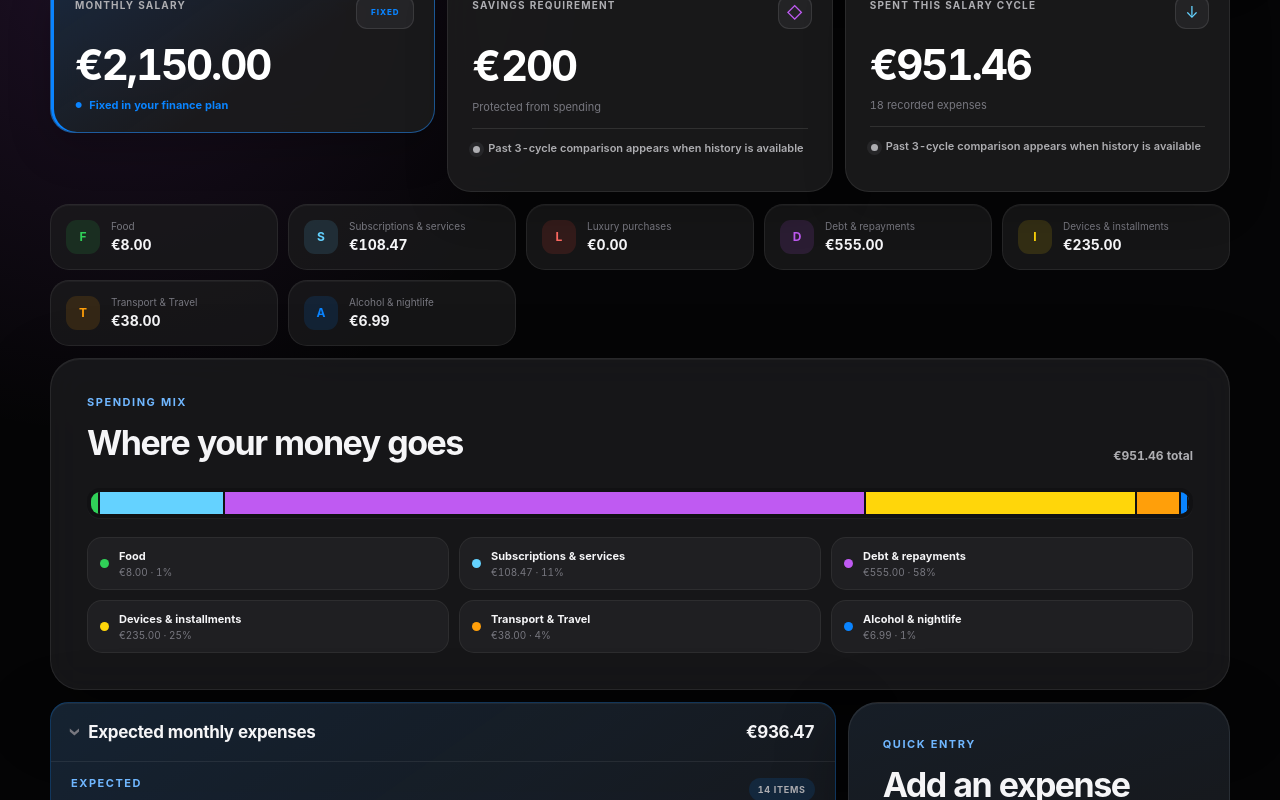
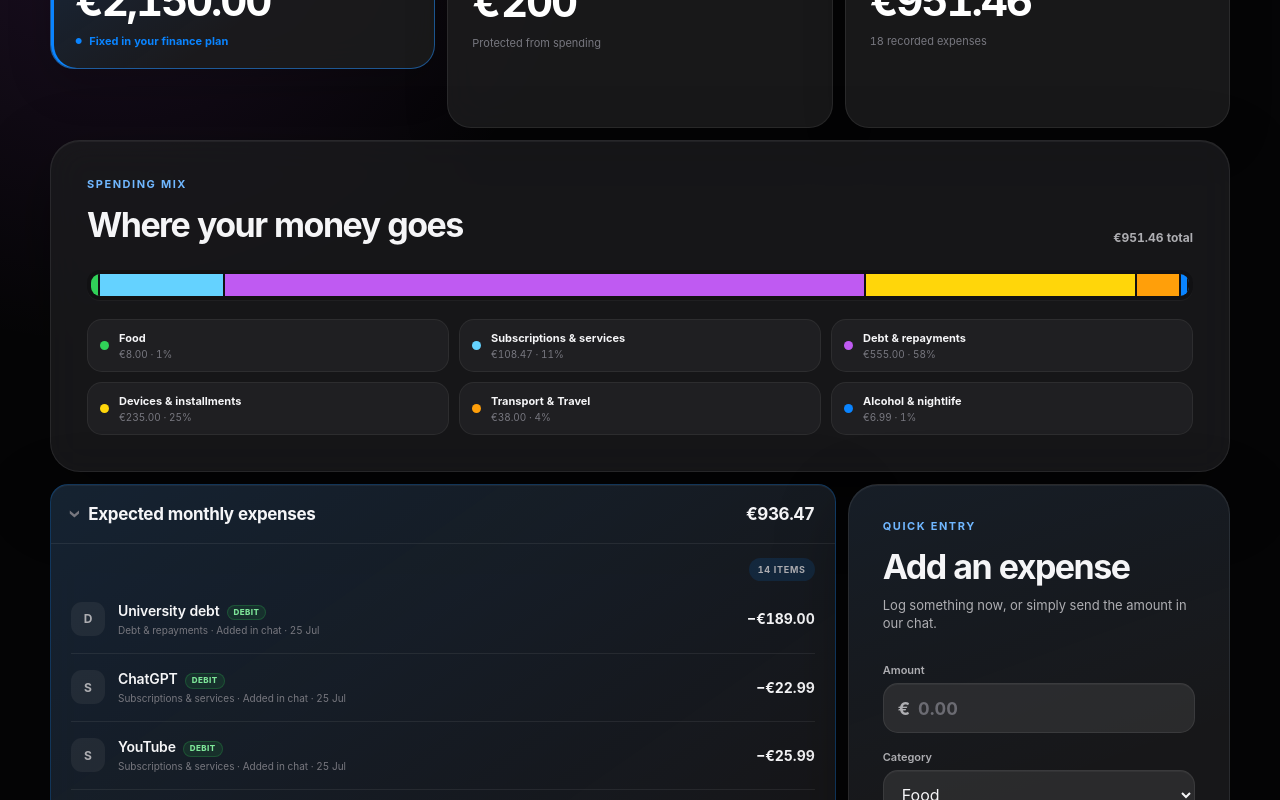
Before and after one commit to kbekulov/finance, a Next.js app: page / in a window 1280 px wide. Shown: the part 1260-2060 px from the top of the page. Built offline with nearby package versions, Linux system fonts and the light colour scheme.

Commit message:
Remove redundant dashboard information

```diff
--- a/app/page.tsx
+++ b/app/page.tsx
@@ -87,7 +87,6 @@ const COPY = {
     savings: "SAVINGS REQUIREMENT",
     protected: "Protected from spending",
     spentMonth: "SPENT THIS SALARY CYCLE",
-    comparisonUnavailable: "Past 3-cycle comparison appears when history is available",
     savingsMore: "Planned savings are {difference} above the prior {count}-cycle average of {average}",
     savingsLess: "Planned savings are {difference} below the prior {count}-cycle average of {average}",
     savingsSame: "Planned savings match the prior {count}-cycle average of {average}",
@@ -98,16 +97,12 @@ const COPY = {
     mix: "SPENDING MIX",
     where: "Where your money goes",
     total: "total",
-    ledger: "THE LEDGER",
     recent: "Recent expenses",
     items: "ITEMS",
-    expectedEyebrow: "EXPECTED",
     expectedMonthly: "Expected monthly expenses",
-    expectedMonthlyTotal: "Expected monthly total",
     oneTimeExpenses: "One-time expenses",
     empty: "Nothing spent yet",
     emptyText: "expenses will appear here as you add them.",
-    monthly: "Monthly",
     receipt: "Receipt",
     chat: "Added in chat",
     here: "Added here",
@@ -142,7 +137,6 @@ const COPY = {
     financeHistoryLabel: "Salary cycle history",
     monthlyPlanLabel: "Salary cycle plan balance",
     monthlyTotalsLabel: "Salary cycle totals",
-    expenseCategoriesLabel: "Expense categories",
     budgetUsed: "{percent}% of spending budget used",
     noSpendingBudget: "NO SPENDING BUDGET",
     salaryEuroLabel: "Monthly salary in euros",
@@ -170,7 +164,6 @@ const COPY = {
     savings: "ЦЕЛЬ НАКОПЛЕНИЙ",
     protected: "Защищено от расходов",
     spentMonth: "ПОТРАЧЕНО В ЭТОМ ЦИКЛЕ",
-    comparisonUnavailable: "Сравнение с 3 прошлыми циклами появится, когда будет доступна история",
     savingsMore: "План накоплений на {difference} выше среднего за {count} прошлых цикла: {average}",
     savingsLess: "План накоплений на {difference} ниже среднего за {count} прошлых цикла: {average}",
     savingsSame: "План накоплений совпадает со средним за {count} прошлых цикла: {average}",
@@ -181,16 +174,12 @@ const COPY = {
     mix: "СТРУКТУРА РАСХОДОВ",
     where: "Куда уходят деньги",
     total: "всего",
-    ledger: "ЖУРНАЛ",
     recent: "Последние расходы",
     items: "ЗАПИСЕЙ",
-    expectedEyebrow: "ОЖИДАЕТСЯ",
     expectedMonthly: "Ожидаемые ежемесячные расходы",
-    expectedMonthlyTotal: "Всего ожидается в месяц",
     oneTimeExpenses: "Разовые расходы",
     empty: "Расходов пока нет",
     emptyText: "расходы появятся здесь после добавления.",
-    monthly: "Ежемесячно",
     receipt: "Чек",
     chat: "Добавлено в чате",
     here: "Добавлено здесь",
@@ -225,7 +214,6 @@ const COPY = {
     financeHistoryLabel: "История циклов зарплаты",
     monthlyPlanLabel: "Баланс цикла зарплаты",
     monthlyTotalsLabel: "Итоги цикла зарплаты",
-    expenseCategoriesLabel: "Категории расходов",
     budgetUsed: "Использовано {percent}% бюджета на расходы",
     noSpendingBudget: "НЕТ БЮДЖЕТА НА РАСХОДЫ",
     salaryEuroLabel: "Месячный доход в евро",
@@ -547,9 +535,7 @@ export default function Home() {
       ? HISTORY.slice(Math.max(0, selectedIndex - 3), selectedIndex)
       : [];
   const comparisonFor = (kind: "savings" | "spending", currentValue: number) => {
-    if (!previousCycles.length) {
-      return { text: copy.comparisonUnavailable, tone: "neutral" };
-    }
+    if (!previousCycles.length) return null;
 
     const values = previousCycles.map((record) =>
       kind === "savings"
@@ -632,7 +618,6 @@ export default function Home() {
             </span>
             <small>
               {categoryLabel(expense.category)} ·{" "}
-              {expense.recurring ? `${copy.monthly} · ` : ""}
               {sourceLabel(expense.source, language)} ·{" "}
               {new Date(`${expense.date}T12:00:00`).toLocaleDateString(locale, {
                 day: "numeric",
@@ -838,6 +823,7 @@ export default function Home() {
           </div>
         </header>
 
+        {HISTORY.length > 1 && (
           <nav className="month-history" aria-label={copy.financeHistoryLabel}>
             {HISTORY.map((record) => (
               <button
@@ -853,6 +839,7 @@ export default function Home() {
             ))}
             <span>{HISTORY.length} / 12 {copy.monthsSaved}</span>
           </nav>
+        )}
 
         <section
           className="month-timeline"
@@ -970,9 +957,11 @@ export default function Home() {
               />
             </label>
             <small>{copy.protected}</small>
+            {savingsComparison && (
               <div className={`stat-comparison ${savingsComparison.tone}`}>
                 {savingsComparison.text}
               </div>
+            )}
           </article>
 
           <article className="stat-card expenses">
@@ -980,24 +969,12 @@ export default function Home() {
             <p>{copy.spentMonth}</p>
             <strong>{euro.format(spent)}</strong>
             <small>{data.expenses.length} {copy.recorded}</small>
+            {spendingComparison && (
               <div className={`stat-comparison ${spendingComparison.tone}`}>
                 {spendingComparison.text}
               </div>
+            )}
           </article>
-        </section>
-
-        <section className="category-strip" aria-label={copy.expenseCategoriesLabel}>
-          {categoryTotals.map((item) => (
-            <article key={item.name}>
-              <span className={`category-symbol category-${categorySymbol(item.name).toLowerCase()}`}>
-                {categorySymbol(item.name)}
-              </span>
-              <span>
-                <small>{categoryLabel(item.name)}</small>
-                <strong>{euro.format(item.amount)}</strong>
-              </span>
-            </article>
-          ))}
         </section>
 
         <section className="breakdown-panel" aria-labelledby="breakdown-title">
@@ -1066,14 +1043,9 @@ export default function Home() {
                 </summary>
                 <div className="expense-table-body">
                   <div className="expense-table-meta">
-                    <p className="eyebrow">{copy.expectedEyebrow}</p>
                     <span>{recurringExpenses.length} {copy.items}</span>
                   </div>
                   {expenseList(recurringExpenses)}
-                  <footer className="recurring-total">
-                    <span>{copy.expectedMonthlyTotal}</span>
-                    <strong>{euro.format(recurringTotal)}</strong>
-                  </footer>
                 </div>
               </details>
             )}
@@ -1091,7 +1063,6 @@ export default function Home() {
               </summary>
               <div className="expense-table-body">
                 <div className="expense-table-meta">
-                  <p className="eyebrow">{copy.ledger}</p>
                   <span>{oneTimeExpenses.length} {copy.items}</span>
                 </div>
                 {oneTimeExpenses.length > 0 ? (
--- a/styles.css
+++ b/styles.css
@@ -491,7 +491,6 @@ main::before {
 :root[data-theme="nier-automata"] .breakdown-panel,
 :root[data-theme="nier-automata"] .expense-table,
 :root[data-theme="nier-automata"] .add-panel,
-:root[data-theme="nier-automata"] .category-strip article,
 :root[data-theme="nier-automata"] .breakdown-item,
 :root[data-theme="nier-automata"] .month-timeline {
   border-color: rgba(34, 52, 59, 0.14);
@@ -633,13 +632,11 @@ main::before {
 }
 
 :root[data-theme="nier-automata"] .expense-list li,
-:root[data-theme="nier-automata"] .expense-table[open] > .expense-table-summary,
-:root[data-theme="nier-automata"] .recurring-total {
+:root[data-theme="nier-automata"] .expense-table[open] > .expense-table-summary {
   border-color: rgba(34, 52, 59, 0.12);
 }
 
 :root[data-theme="nier-automata"] .expense-table-summary:hover,
-:root[data-theme="nier-automata"] .recurring-total,
 :root[data-theme="nier-automata"] .expense-table-meta > span {
   background: rgba(126, 164, 174, 0.11);
 }
@@ -1206,26 +1203,6 @@ h1 em {
   font-size: 8px;
 }
 
-.category-strip {
-  display: grid;
-  grid-template-columns: repeat(5, minmax(0, 1fr));
-  gap: 10px;
-  margin-bottom: 12px;
-}
-
-.category-strip article {
-  display: flex;
-  align-items: center;
-  gap: 11px;
-  min-width: 0;
-  border: 1px solid rgba(255, 255, 255, 0.07);
-  border-radius: 19px;
-  background: rgba(28, 28, 30, 0.72);
-  padding: 15px;
-  box-shadow: inset 0 1px rgba(255, 255, 255, 0.04);
-}
-
-.category-symbol,
 .expense-monogram {
   display: grid;
   flex: 0 0 34px;
@@ -1235,28 +1212,6 @@ h1 em {
   border-radius: 11px;
   font-size: 12px;
   font-weight: 750;
-}
-
-.category-strip article > span:last-child {
-  min-width: 0;
-}
-
-.category-strip small {
-  display: block;
-  overflow: hidden;
-  margin-bottom: 4px;
-  color: var(--tertiary);
-  font-size: 10px;
-  line-height: 1.2;
-  text-overflow: ellipsis;
-  white-space: nowrap;
-}
-
-.category-strip strong {
-  display: block;
-  color: var(--label);
-  font-size: 14px;
-  font-weight: 690;
 }
 
 .food,
@@ -1638,17 +1593,13 @@ h1 em {
 }
 
 .expense-table-body {
-  padding: 0 20px;
-}
-
-.one-time-expenses-table .expense-table-body {
-  padding-bottom: 20px;
+  padding: 0 20px 20px;
 }
 
 .expense-table-meta {
   display: flex;
   align-items: center;
-  justify-content: space-between;
+  justify-content: flex-end;
   gap: 16px;
   margin: 14px 0 4px;
 }
@@ -1662,29 +1613,6 @@ h1 em {
   font-size: 9px;
   font-weight: 700;
   letter-spacing: 0.08em;
-}
-
-.recurring-total {
-  display: flex;
-  align-items: center;
-  justify-content: space-between;
-  gap: 16px;
-  margin: 3px -20px 0;
-  border-top: 1px solid rgba(10, 132, 255, 0.22);
-  background: rgba(10, 132, 255, 0.09);
-  padding: 16px 20px;
-}
-
-.recurring-total span {
-  color: var(--secondary);
-  font-size: 12px;
-  font-weight: 600;
-}
-
-.recurring-total strong {
-  color: var(--label);
-  font-size: 18px;
-  letter-spacing: -0.02em;
 }
 
 .expense-list {
@@ -1974,7 +1902,6 @@ footer p {
 
 @media (hover: hover) {
   .stat-card,
-  .category-strip article,
   .breakdown-item {
     transition:
       border-color 180ms ease,
@@ -1982,8 +1909,7 @@ footer p {
       transform 180ms ease;
   }
 
-  .stat-card:hover,
-  .category-strip article:hover {
+  .stat-card:hover {
     border-color: rgba(255, 255, 255, 0.13);
     background-color: rgba(36, 36, 38, 0.9);
     transform: translateY(-2px);
@@ -2015,10 +1941,6 @@ footer p {
 
   .stat-card:last-child {
     grid-column: 1 / -1;
-  }
-
-  .category-strip {
-    grid-template-columns: repeat(3, minmax(0, 1fr));
   }
 
   .workspace {
@@ -2213,23 +2135,6 @@ footer p {
     padding: 21px;
   }
 
-  .category-strip {
-    display: flex;
-    gap: 9px;
-    overflow-x: auto;
-    margin-right: -12px;
-    padding-right: 12px;
-    scrollbar-width: none;
-  }
-
-  .category-strip::-webkit-scrollbar {
-    display: none;
-  }
-
-  .category-strip article {
-    flex: 0 0 190px;
-  }
-
   .breakdown-panel,
   .activity-panel,
   .add-panel {
@@ -2253,17 +2158,8 @@ footer p {
 
   .expense-table-body {
     padding-right: 16px;
+    padding-bottom: 16px;
     padding-left: 16px;
-  }
-
-  .one-time-expenses-table .expense-table-body {
-    padding-bottom: 16px;
-  }
-
-  .recurring-total {
-    margin-right: -16px;
-    margin-left: -16px;
-    padding: 15px 16px;
   }
 
   .expense-list li {
```
Also changed, not shown: index.html (+5 -7 lines), script.js (+12 -44 lines), 2 other files (tests, documents, lock files or other folders). Lines whose indentation alone changed are shown as unchanged.
